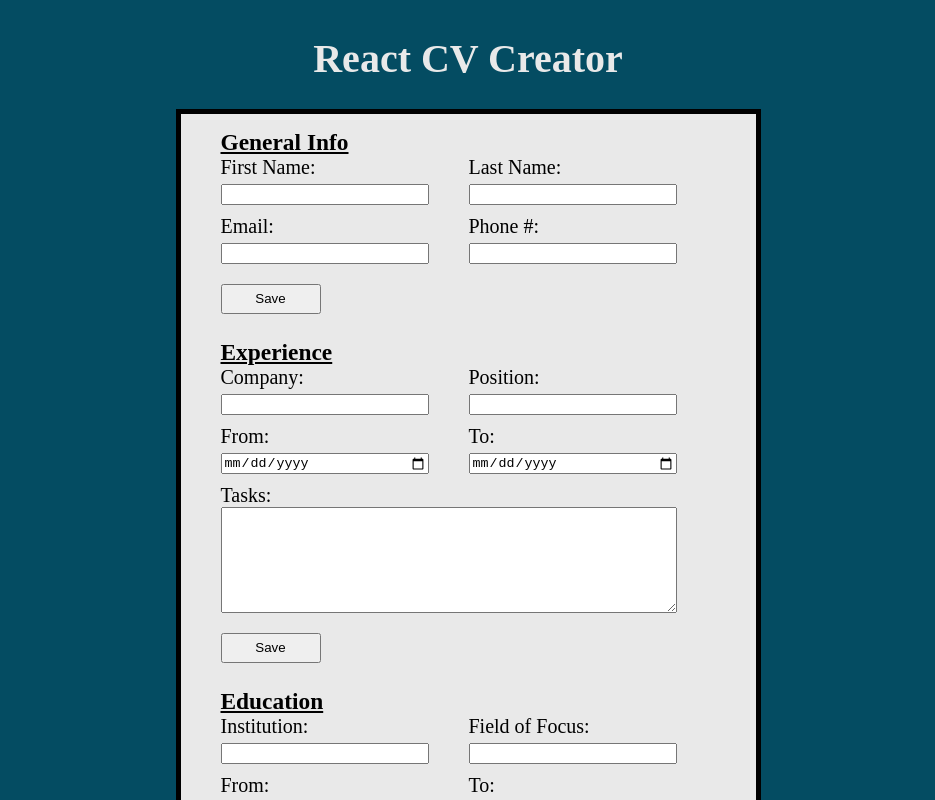
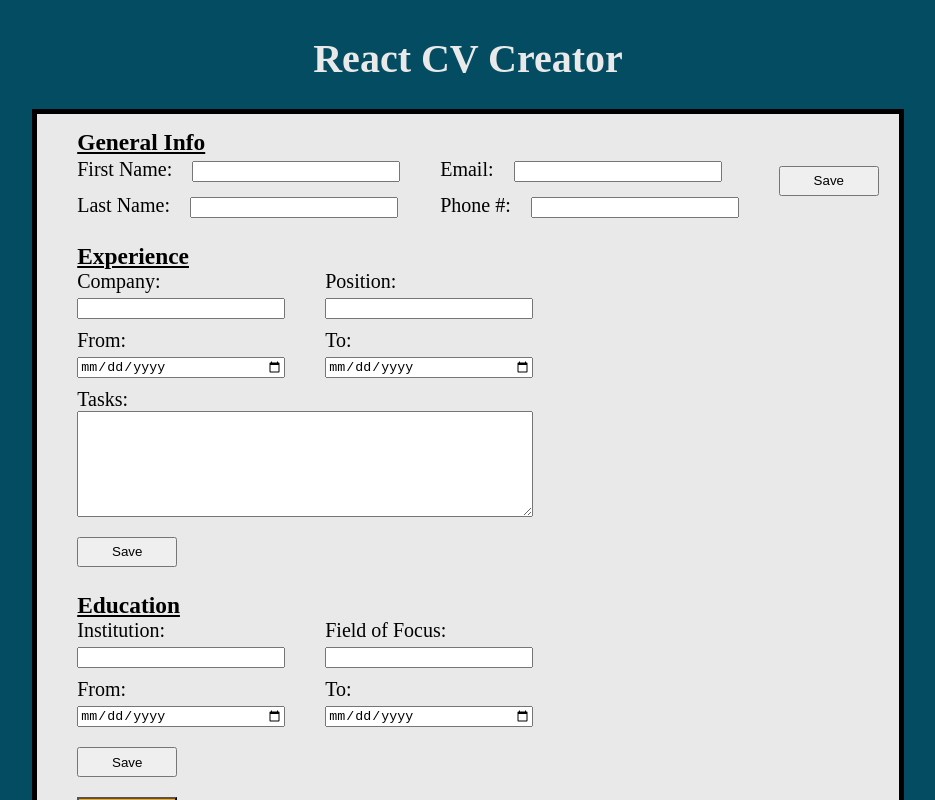
Before and after one commit to Gustav72/CV-Creator, a React (Create React App) app: page / in a window 1280 px wide. Shown: the top 800 px of the page, without its empty margins (172-1107 px from the left). Built offline with nearby package versions, Linux system fonts and the light colour scheme.

Commit message:
add editing, displaying, and saving features

```diff
--- a/src/components/GeneralInfo.js
+++ b/src/components/GeneralInfo.js
@@ -5,15 +5,13 @@
 
     constructor(props) {
         super(props);
-
         this.state = {
             firstName: '',
             lastName: '',
             email: '',
             phoneNumber: '',
-            buttonText: 'Save',
+            isEditing: true,
         };
-        this.handleClick = this.handleClick.bind(this);
     }
 
     handleFirstNameChange = (event) => {
@@ -40,18 +38,24 @@
         })
     }
 
-    handleClick = () => {
-        this.setState((prevState) => ({
-            buttonText: prevState.buttonText === 'Save' ? 'Edit' : 'Save'
-        }));
+    handleSaveClick = () => {
+        this.setState({
+            isEditing: false
+        });
     }
 
-
+    handleEditClick = () => {
+        this.setState({
+            isEditing: true
+        })
+    }
 
     render() {
         return (
             <div className="general-info">
                 <h3>General Info</h3>
+                { this.state.isEditing ? (
+                    <div>
                         <div>
                             <div>
                                 <label>First Name:</label>
@@ -72,9 +76,22 @@
                                 <input type="number" value={this.state.phoneNumber} onChange={this.handlePhoneNumberChange}></input>
                             </div>
                         </div>
-                <button id="add-education" type="submit" onClick={this.handleClick}>{this.state.buttonText}</button>
+                        <button id="add-education" onClick={this.handleSaveClick}>Save</button>
                     </div>
-        )
+                ) : (
+                <div>
+                    <div>
+                        <p>{this.state.firstName}</p>
+                        <p>{this.state.lastName}</p>
+                    </div>
+                    <div>
+                        <p>{this.state.email}</p>
+                        <p>{this.state.phoneNumber}</p>
+                    </div>
+                    <button id="add-education" onClick={this.handleEditClick}>Edit</button>
+                </div>
+                    )}
+            </div>
+        );
     }
-
 }
```
Lines whose indentation alone changed are shown as unchanged.
